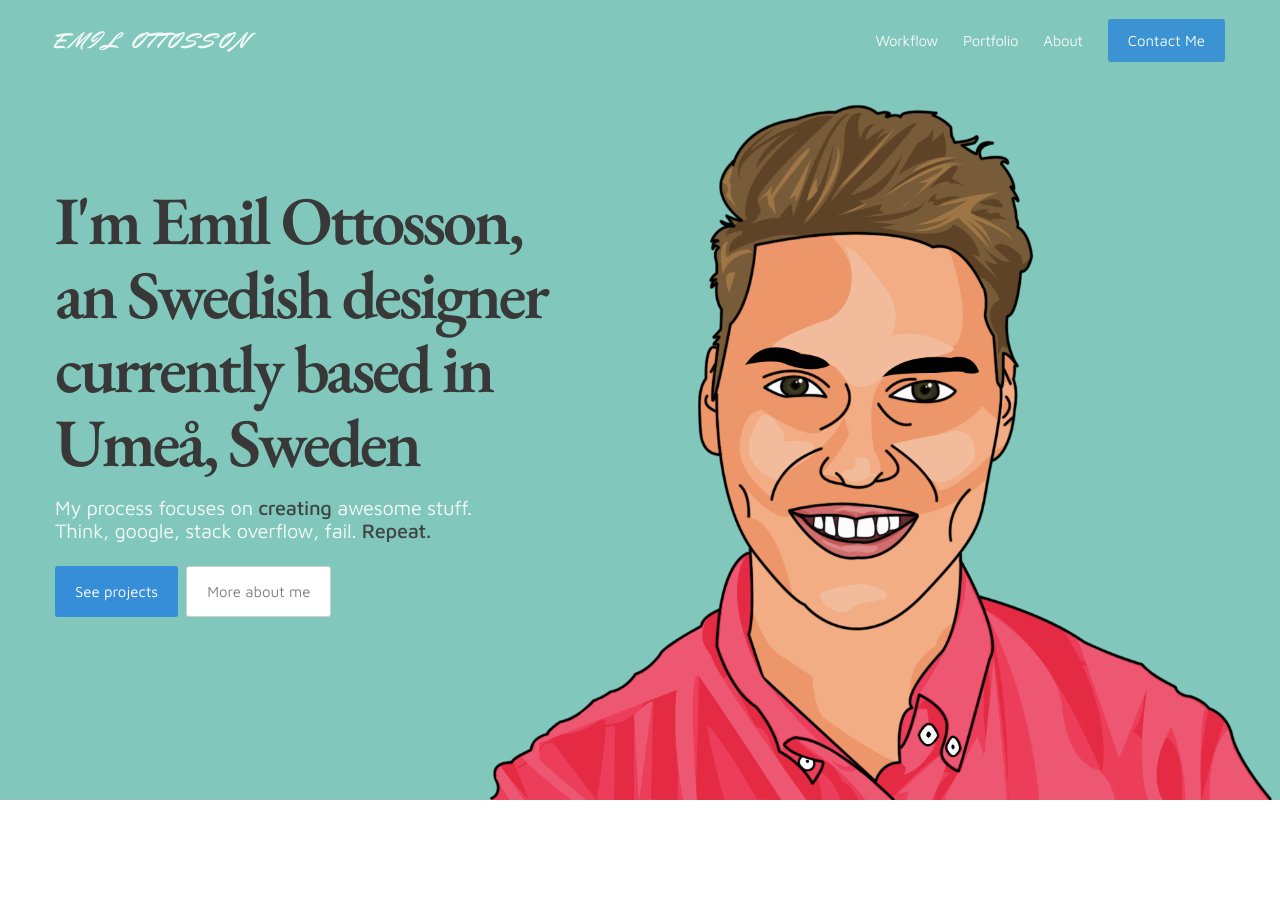
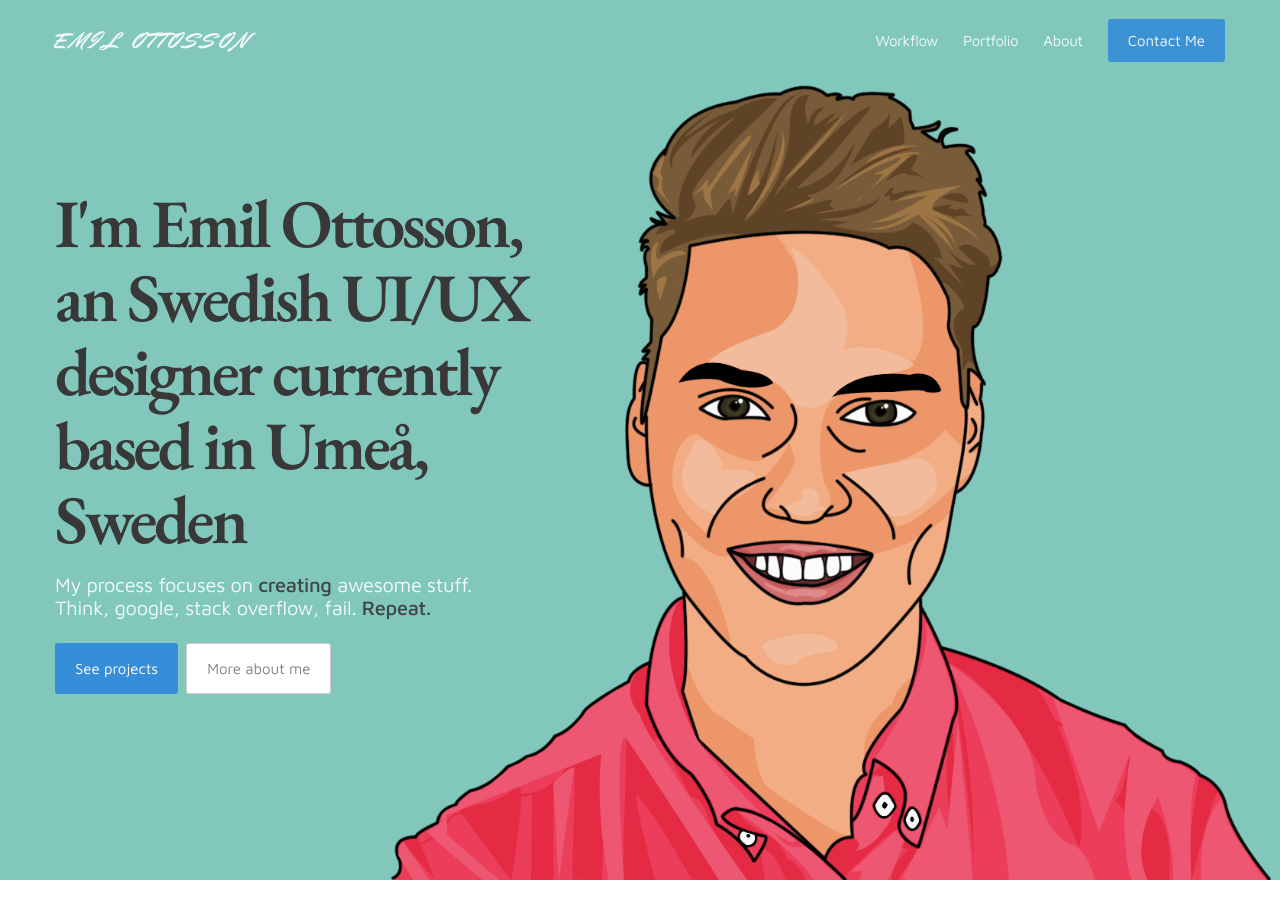
Before and after one commit to emilottosson/Portfolio, a React (Create React App) app: page / in a window 1280 px wide. Shown: the top 918 px of the page. Built offline with nearby package versions, Linux system fonts and the light colour scheme.

Commit message:
changed some styling, mostly to test git on windows

```diff
--- a/src/components/Header/Header.css
+++ b/src/components/Header/Header.css
@@ -15,7 +15,7 @@
   background-color: #81C7BB;
   width: 100%;
   height: 100vh;
-  min-height: 800px;
+  min-height: 880px;
   align-items: center;
   z-index: 1;
   /* Background on header section */
@@ -25,7 +25,7 @@
     height: 100%;
     width: 100%;
     background-image: url("../../pngs/background.png");
-    background-size: 800px 700px;
+    background-size: 900px 800px;
     background-position: calc(100% - 220px) 100%;
     background-repeat: no-repeat;
     z-index: 0;
--- a/src/components/Header/Header.js
+++ b/src/components/Header/Header.js
@@ -15,7 +15,7 @@ class Header extends Component {
               {/* Title text container */}
               <div className="title-container">
                 {/* Title text on heading section */}
-                <h1 className="title-text">I'm Emil Ottosson, an Swedish designer currently based in Umeå, Sweden</h1>
+                <h1 className="title-text">I'm Emil Ottosson, an Swedish UI/UX designer currently based in Umeå, Sweden</h1>
               </div>
               {/* Sub-heading text container */}
               <div className="text-container">
--- a/src/components/Header/Header.scss
+++ b/src/components/Header/Header.scss
@@ -8,7 +8,7 @@
   background-color: $color-mainbackground;
   width: 100%;
   height: 100vh;
-  min-height: 800px;
+  min-height: 880px;
   align-items: center;
   z-index: 1;
 
@@ -18,7 +18,7 @@
     height: 100%;
     width: 100%;
     background-image: url("../../pngs/background.png");
-    background-size: 800px 700px;
+    background-size: 900px 800px;
     background-position: calc(100% - 220px) 100%;
     background-repeat: no-repeat;
     z-index: 0;
```
